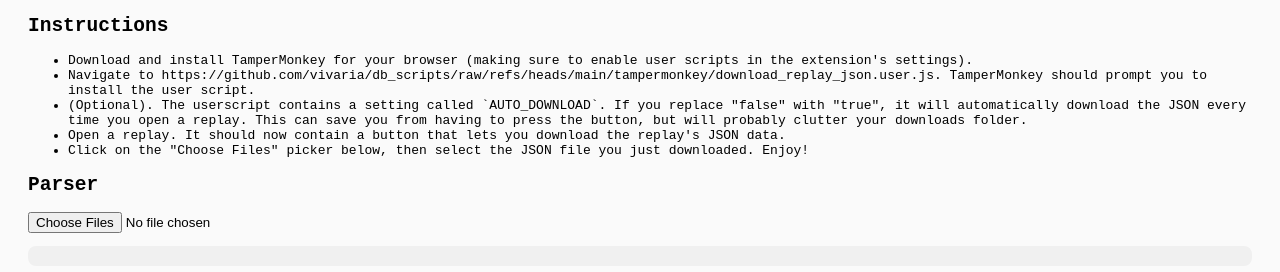
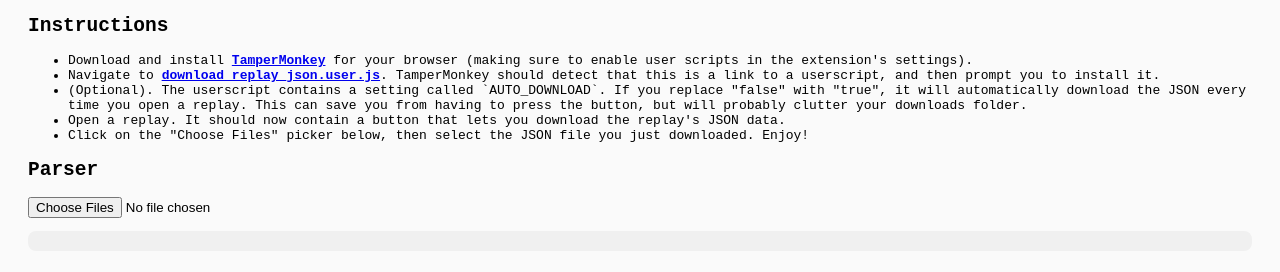
Before and after one commit to vivaria/db-replay-summarizer, a plain HTML site: page index.html in a window 1280 px wide. Shown: the part 78-350 px from the top of the page. Drawn offline with Linux system fonts and the light colour scheme; a script that the page names is missing.

Commit message:
`index.html`: Fix TamperMonkey links

```diff
--- a/index.html
+++ b/index.html
@@ -19,8 +19,8 @@
   <h2>Instructions</h2>
   <p>
     <ul>
-      <li>Download and install TamperMonkey for your browser (making sure to enable user scripts in the extension's settings).</li>
-      <li>Navigate to https://github.com/vivaria/db_scripts/raw/refs/heads/main/tampermonkey/download_replay_json.user.js. TamperMonkey should prompt you to install the user script.</li>
+      <li>Download and install <b><a href="https://www.tampermonkey.net/">TamperMonkey</a></b> for your browser (making sure to enable user scripts in the extension's settings).</li>
+      <li>Navigate to <b><a href="https://github.com/vivaria/db_scripts/raw/refs/heads/main/tampermonkey/download_replay_json.user.js">download_replay_json.user.js</a></b>. TamperMonkey should detect that this is a link to a userscript, and then prompt you to install it.</li>
       <li>(Optional). The userscript contains a setting called `AUTO_DOWNLOAD`. If you replace "false" with "true", it will automatically download the JSON every time you open a replay. This can save you from having to press the button, but will probably clutter your downloads folder.</li>
       <li>Open a replay. It should now contain a button that lets you download the replay's JSON data.</li>
       <li>Click on the "Choose Files" picker below, then select the JSON file you just downloaded. Enjoy!</li>
```
